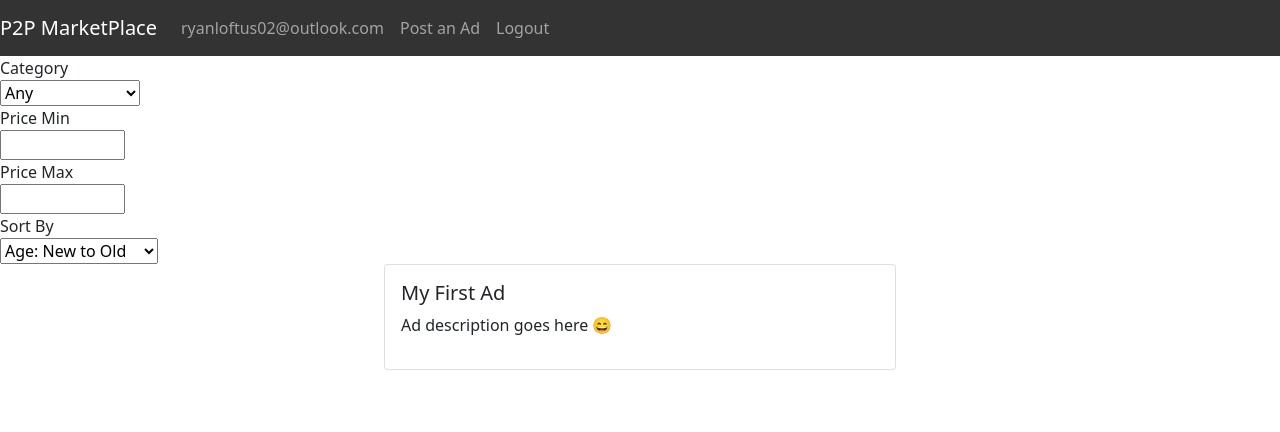
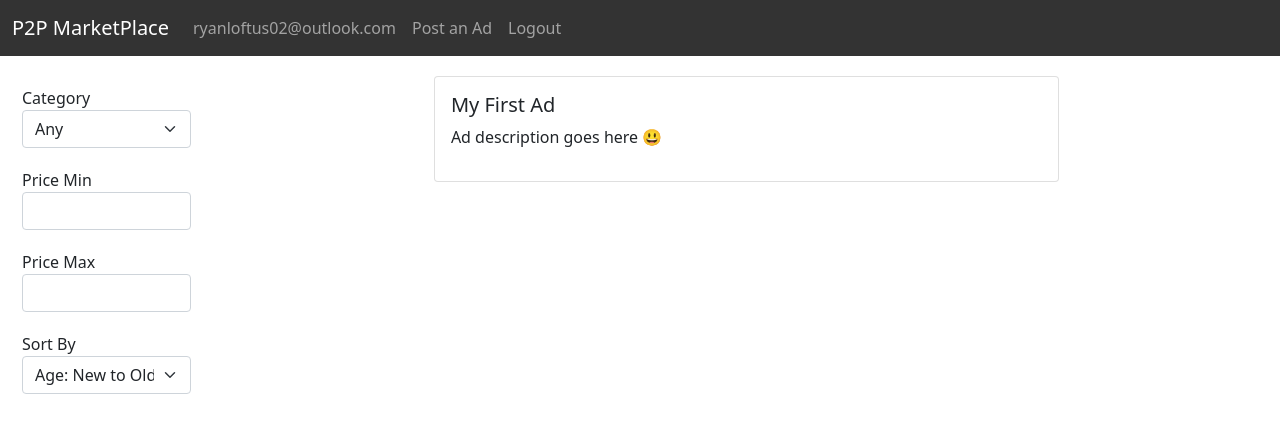
Before and after one commit to ryanloftus/P2PMarketplace, a React (Create React App) app in the folder my-app/: page / in a window 1280 px wide. Shown: the top 432 px of the page. Built offline with nearby package versions, Linux system fonts and the light colour scheme.

Commit message:
Styling FilterMenu and setting up UI layout

```diff
--- a/my-app/src/App.js
+++ b/my-app/src/App.js
@@ -1,15 +1,26 @@
 import NavBar from './navbar';
 import FilterMenu from './filter-menu';
 import AdList from './ad-list';
+import Container from 'react-bootstrap/Container';
+import Col from 'react-bootstrap/Col';
+import Row from 'react-bootstrap/Row';
 import 'bootstrap/dist/css/bootstrap.min.css';
 
 function App(props) {
   return (
-    <div className="app">
-      <NavBar name="ryanloftus02@outlook.com" />
-      <FilterMenu />
-      <AdList />
-    </div>
+    <Container fluid className="app">
+      <Row>
+        <NavBar name="ryanloftus02@outlook.com" />
+      </Row>
+      <Row>
+        <Col>
+          <FilterMenu />
+        </Col>
+        <Col xs={10}>
+          <AdList />
+        </Col>
+      </Row>
+    </Container>
   );
 }
 
--- a/my-app/src/ad-list.js
+++ b/my-app/src/ad-list.js
@@ -2,10 +2,14 @@ import Ad from './ad';
 
 function AdList(props) {
     // TODO: send filter criteria from props to backend to get a list of ads back
+    const adInfo = {
+        title: "My First Ad",
+        description: "Ad description goes here 😃",
+    }
 
     return (
         <div className="AdList">
-            <Ad title="My First Ad" description="Ad description goes here 😄"></Ad>
+            <Ad info={adInfo}></Ad>
         </div>
     );
 }
--- a/my-app/src/ad.js
+++ b/my-app/src/ad.js
@@ -2,15 +2,15 @@ import Card from 'react-bootstrap/Card';
 
 function Ad(props) {
     return (
-        <Card style={{width:'40%', margin:'auto'}}>
+        <Card style={{width:'60%', margin: '20px auto'}}>
             <Card.Body>
-                <Card.Title>{props.title}</Card.Title>
-                <Card.Text>{props.description}</Card.Text>
-                <Card.Text>{props.date}</Card.Text>
-                <Card.Text>{props.user}</Card.Text>
-                <Card.Text>{props.location}</Card.Text>
-                <Card.Text>{props.price}</Card.Text>
-                <Card.Text>{props.category}</Card.Text>
+                <Card.Title>{props.info.title}</Card.Title>
+                <Card.Text>{props.info.description}</Card.Text>
+                <Card.Text>{props.info.date}</Card.Text>
+                <Card.Text>{props.info.user}</Card.Text>
+                <Card.Text>{props.info.location}</Card.Text>
+                <Card.Text>{props.info.price}</Card.Text>
+                <Card.Text>{props.info.category}</Card.Text>
             </Card.Body>
         </Card>
     );
--- a/my-app/src/filter-menu.js
+++ b/my-app/src/filter-menu.js
@@ -1,11 +1,14 @@
+import Form from 'react-bootstrap/Form'
+
 function FilterMenu(props) {
     // TODO: use state hook and add onChanges
 
+    const labelStyle = { margin: '20px 0px 0px 0px' };
+
     return (
-        <div className="filter-menu">
-            <label className="filter-label" htmlFor="category">Category</label>
-            <br />
-            <select id="category" name="category">
+        <Form className="filter-menu" style={{margin: '10px'}}>
+            <label className="filter-label" htmlFor="category" style={labelStyle}>Category</label>
+            <Form.Select id="category" name="category">
                 <option value="any">Any</option>
                 <option value="clothes">Clothes</option>
                 <option value="furniture">Furniture</option>
@@ -15,25 +18,19 @@ function FilterMenu(props) {
                 <option value="real-estate">Real Estate</option>
                 <option value="automobiles">Automobiles</option>
                 <option value="misc">Misc</option>
-            </select>
-            <br />
-            <label className="filter-label" htmlFor="price-min">Price Min</label>
-            <br />
-            <input type="number" id="price-min" name="price-min" min="0" max="999999" />
-            <br />
-            <label className="filter-label" htmlFor="price-max">Price Max</label>
-            <br />
-            <input type="number" id="price-max" name="price-max" min="0" max="999999" />
-            <br />
-            <label className="filter-label" htmlFor="sort">Sort By</label>
-            <br />
-            <select id="sort" name="sort">
+            </Form.Select>
+            <label className="filter-label" htmlFor="price-min" style={labelStyle}>Price Min</label>
+            <Form.Control type="number" id="price-min" name="price-min" min="0" max="999999" />
+            <label className="filter-label" htmlFor="price-max" style={labelStyle}>Price Max</label>
+            <Form.Control type="number" id="price-max" name="price-max" min="0" max="999999" />
+            <label className="filter-label" htmlFor="sort" style={labelStyle}>Sort By</label>
+            <Form.Select id="sort" name="sort">
                 <option value="age-new">Age: New to Old</option>
                 <option value="age-old">Age: Old to New</option>
                 <option value="price-low">Price: Low to High</option>
                 <option value="price-high">Price: High to Low</option>
-            </select>
-        </div>
+            </Form.Select>
+        </Form>
     );
 }
 
--- a/my-app/src/index.css
+++ /dev/null
@@ -1,13 +0,0 @@
-body {
-  margin: 0;
-  font-family: -apple-system, BlinkMacSystemFont, 'Segoe UI', 'Roboto', 'Oxygen',
-    'Ubuntu', 'Cantarell', 'Fira Sans', 'Droid Sans', 'Helvetica Neue',
-    sans-serif;
-  -webkit-font-smoothing: antialiased;
-  -moz-osx-font-smoothing: grayscale;
-}
-
-code {
-  font-family: source-code-pro, Menlo, Monaco, Consolas, 'Courier New',
-    monospace;
-}
--- a/my-app/src/index.js
+++ b/my-app/src/index.js
@@ -1,6 +1,5 @@
 import React from 'react';
 import ReactDOM from 'react-dom';
-import './index.css';
 import App from './App';
 import reportWebVitals from './reportWebVitals';
 
```
